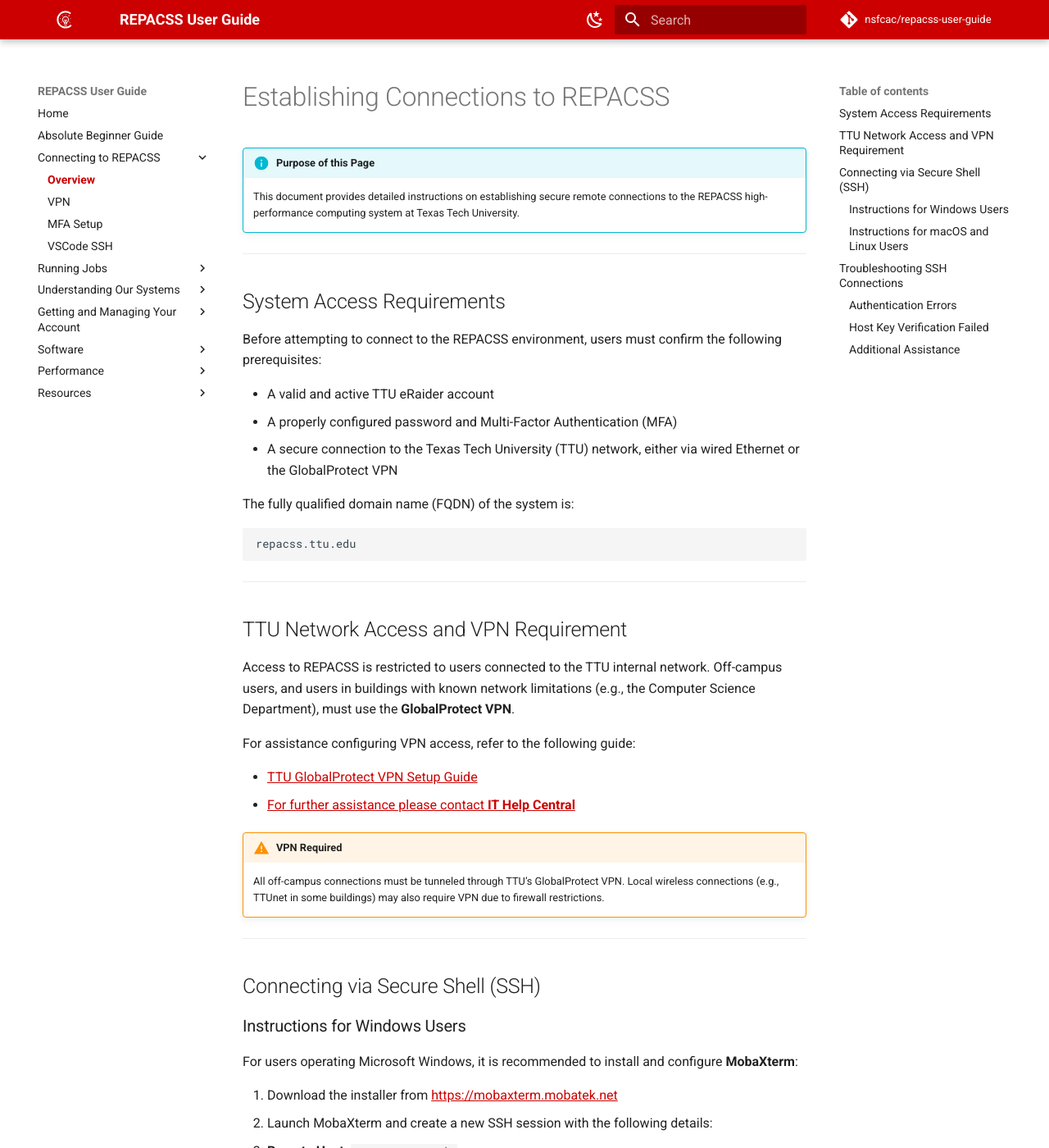
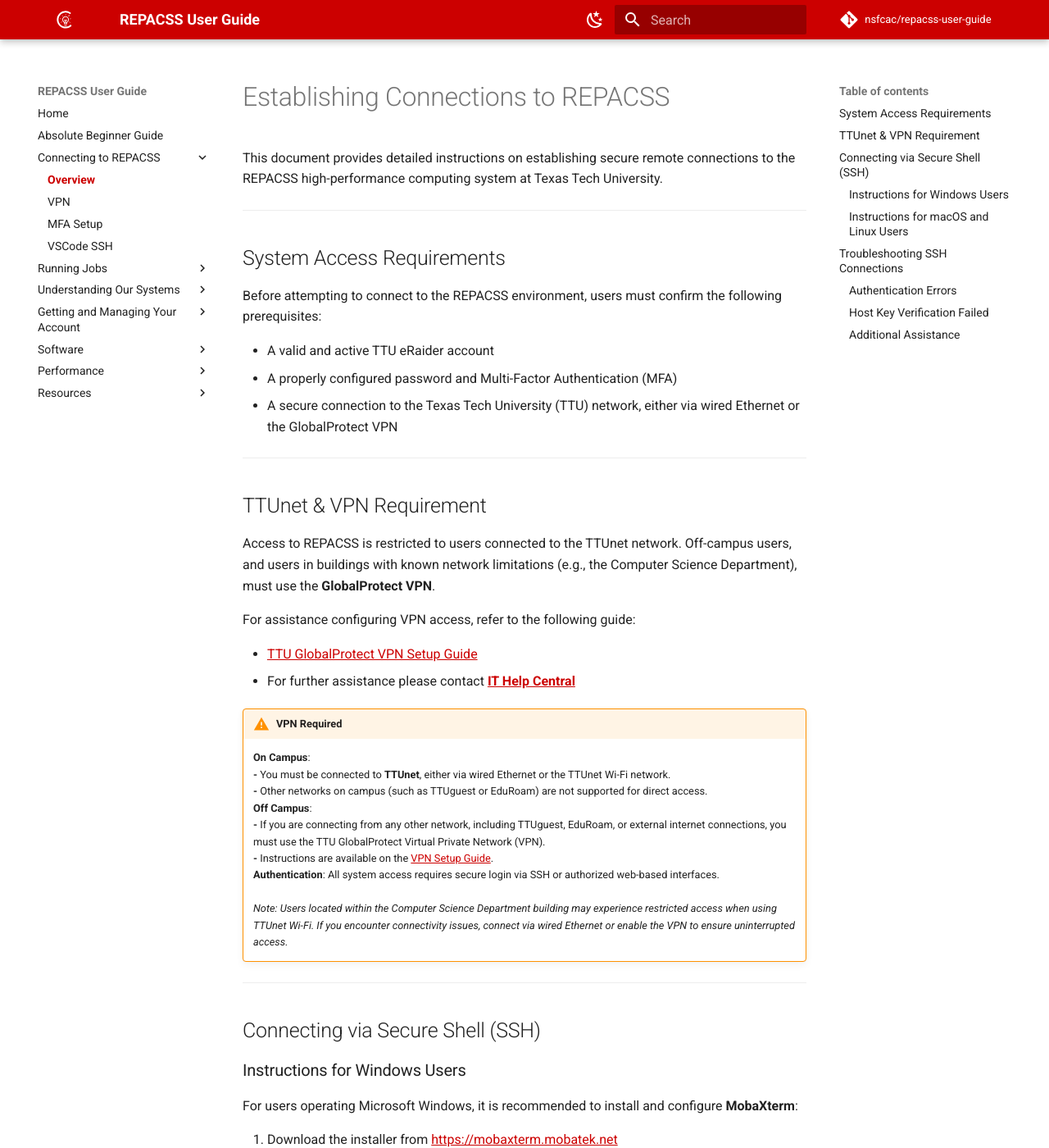
Before and after one commit to nsfcac/repacss-user-guide, an MkDocs documentation site: the page built from docs/connecting/index.md, in a window 1280 px wide and 1400 px high. Shown: the whole window at 82% size. Built offline with MkDocs 1.6.1 and Material for MkDocs 9.7.7, drawn with Linux system fonts in a browser that asks for light colours; comment, search, counter and statistics services are not loaded.

Commit message:
Converted the info to a paragraph, changed TTU network to TTUnet, added the On-campus and off-campus specifications, removed the FQDN. TODO: Windows connection part needs to be tested

````diff
--- a/docs/connecting/index.md
+++ b/docs/connecting/index.md
@@ -1,7 +1,6 @@
 # Establishing Connections to REPACSS
 
-!!! info "Purpose of this Page"
-    This document provides detailed instructions on establishing secure remote connections to the REPACSS high-performance computing system at Texas Tech University.
+This document provides detailed instructions on establishing secure remote connections to the REPACSS high-performance computing system at Texas Tech University.
 
 ---
 
@@ -13,25 +12,33 @@
 - A properly configured password and Multi-Factor Authentication (MFA)
 - A secure connection to the Texas Tech University (TTU) network, either via wired Ethernet or the GlobalProtect VPN
 
-The fully qualified domain name (FQDN) of the system is:
+<!-- The fully qualified domain name (FQDN) of the system is: -->
 
-```
+<!-- ```
 repacss.ttu.edu
-```
+``` -->
 
 ---
 
-## TTU Network Access and VPN Requirement
+## TTUnet & VPN Requirement
 
-Access to REPACSS is restricted to users connected to the TTU internal network. Off-campus users, and users in buildings with known network limitations (e.g., the Computer Science Department), must use the **GlobalProtect VPN**.
+Access to REPACSS is restricted to users connected to the TTUnet network. Off-campus users, and users in buildings with known network limitations (e.g., the Computer Science Department), must use the **GlobalProtect VPN**.
 
 For assistance configuring VPN access, refer to the following guide:
 
 - [TTU GlobalProtect VPN Setup Guide](vpn.md)
-- [For further assistance please contact **IT Help Central**](https://www.askit.ttu.edu/vpn)
+- For further assistance please contact [**IT Help Central**](https://www.askit.ttu.edu/vpn)
 
 !!! warning "VPN Required"
-    All off-campus connections must be tunneled through TTU’s GlobalProtect VPN. Local wireless connections (e.g., TTUnet in some buildings) may also require VPN due to firewall restrictions.
+    **On Campus**:
+        **-** You must be connected to **TTUnet**, either via wired Ethernet or the TTUnet Wi-Fi network.
+        **-** Other networks on campus (such as TTUguest or EduRoam) are not supported for direct access.
+    **Off Campus**:
+        **-** If you are connecting from any other network, including TTUguest, EduRoam, or external internet connections, you must use the TTU GlobalProtect Virtual Private Network (VPN).
+        **-** Instructions are available on the [VPN Setup Guide](connecting/vpn.md).
+    **Authentication**: All system access requires secure login via SSH or authorized web-based interfaces.
+    <br>
+    *Note: Users located within the Computer Science Department building may experience restricted access when using TTUnet Wi-Fi. If you encounter connectivity issues, connect via wired Ethernet or enable the VPN to ensure uninterrupted access.*
 
 ---
 
@@ -46,6 +53,8 @@
    - **Remote Host**: `repacss.ttu.edu`
    - **Username**: Your TTU eRaider username
 3. Save and initiate the connection
+
+---
 
 ### Instructions for macOS and Linux Users
 
````
